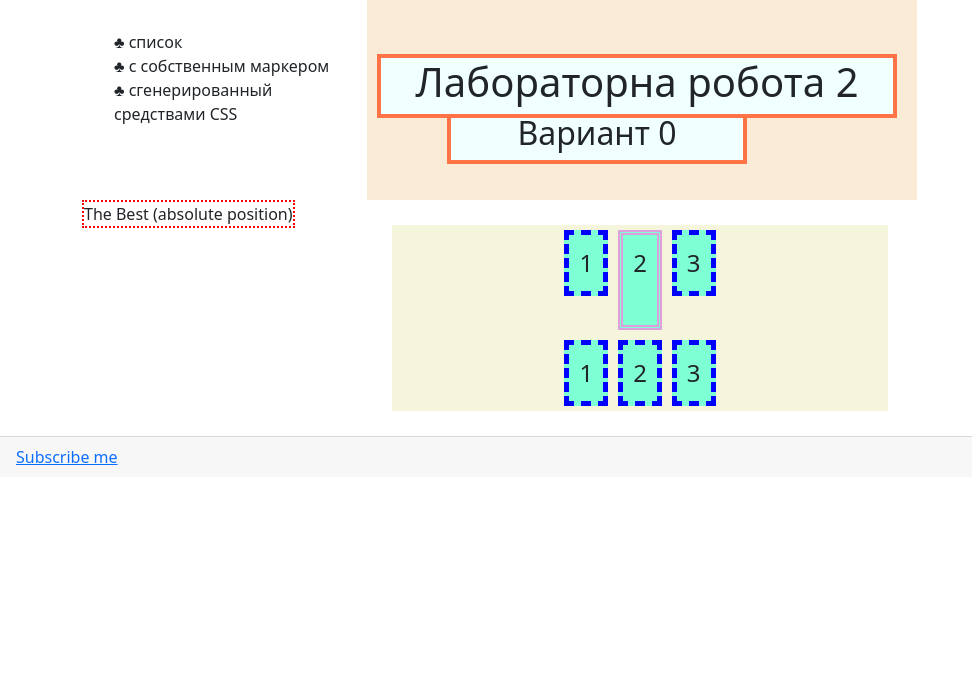
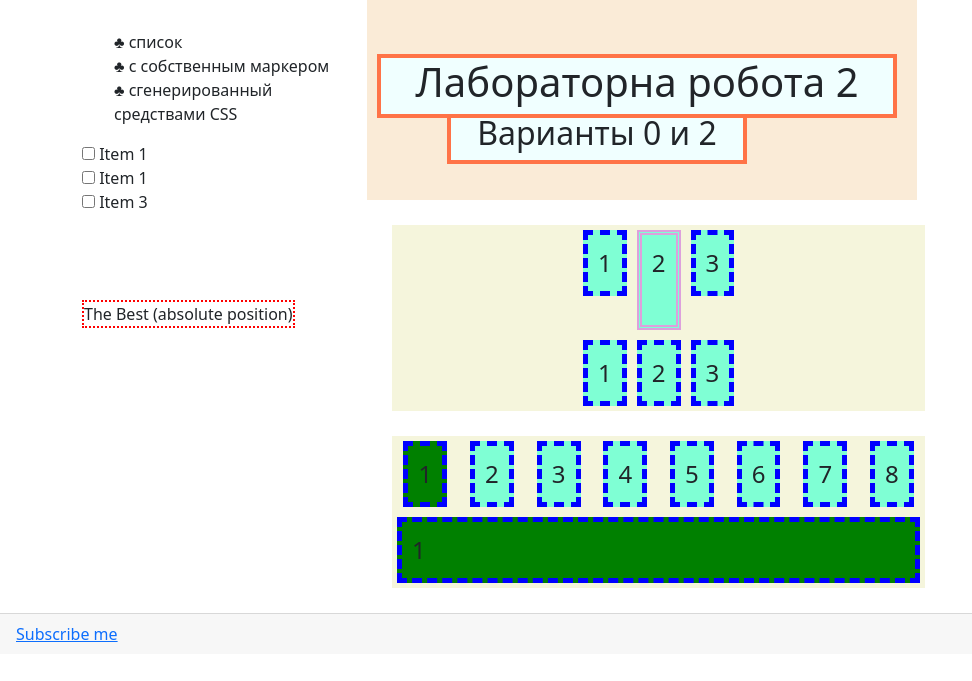
Before and after one commit to Al-Sah/university-projects, a PHP site: page /internet-technologies-lab-works/lab-work2/lab-work2.html in a window 1280 px wide. Shown: the part 41-722 px from the top of the page, without its empty margins (0-972 px from the left). Run offline with PHP 8.4, Linux system fonts and the light colour scheme.

Commit message:
i-tech(lab-work2): Add solution of '0' variant

```diff
--- a/internet-technologies-lab-works/lab-work2/css/main.css
+++ b/internet-technologies-lab-works/lab-work2/css/main.css
@@ -3,13 +3,22 @@
     font-size: 24px;
     margin: 25px;
     background: beige;
+    width: 400pt;
 }
 
+input[type=checkbox]:checked~label{
+    font: 30px bold;
+    color: #ff7347;
+}
 
 .block_row{
     display: flex;
     justify-content: center;
     align-items: flex-start;
+}
+
+.long-item{
+    width: 100%;
 }
 
 .block_item{
@@ -18,12 +27,11 @@
     margin: 5px;
 
     border: 5px dashed blue;
-
 }
 
 .absolute-data{
     position: absolute;
-    margin-top: 200px;
+    margin-top: 300px;
     border: 2px dotted red;
 }
 
--- a/internet-technologies-lab-works/lab-work2/lab-work2.html
+++ b/internet-technologies-lab-works/lab-work2/lab-work2.html
@@ -35,8 +35,6 @@
       <div class="row justify-content-md-center">
 
           <div class="col">
-
-
             <div class="absolute-data"> The Best (absolute position)</div>
 
             <div class="list_handler">
@@ -47,13 +45,29 @@
               </ul>
             </div>
 
+            <div class="checkbox_block">
+              <form>
+                <div>
+                  <input type="checkbox" id="checkbox_1">
+                  <label for="checkbox_1">Item 1</label>
+                </div>
+                <div>
+                  <input type="checkbox" id="checkbox_2">
+                  <label for="checkbox_2">Item 1</label>
+                </div>
+                <div>
+                  <input type="checkbox" id="checkbox_3">
+                  <label for="checkbox_3">Item 3</label>
+                </div>
+              </form>
+            </div>
+
           </div>
-
 
 
           <div class="col-6">
             <div class="headers_holder">
-              <div id="first_element"><h2> Вариант 0</h2></div>
+              <div id="first_element"><h2> Варианты 0 и 2</h2></div>
               <div id="second_element"><h1> Лабораторна робота 2</h1></div>
             </div>
 
@@ -67,6 +81,23 @@
                 <div class="block_item"> 1 </div>
                 <div class="block_item"> 2 </div>
                 <div class="block_item"> 3 </div>
+              </div>
+            </div>
+
+
+            <div class="block">
+              <div class="block_row" style="justify-content: space-around">
+                <div class="block_item" style="background-color: green"> 1 </div>
+                <div class="block_item"> 2 </div>
+                <div class="block_item"> 3 </div>
+                <div class="block_item"> 4 </div>
+                <div class="block_item"> 5 </div>
+                <div class="block_item"> 6 </div>
+                <div class="block_item"> 7 </div>
+                <div class="block_item"> 8 </div>
+              </div>
+              <div class="block_row">
+                <div class="block_item long-item" style="background-color: green"> 1 </div>
               </div>
             </div>
 
```
